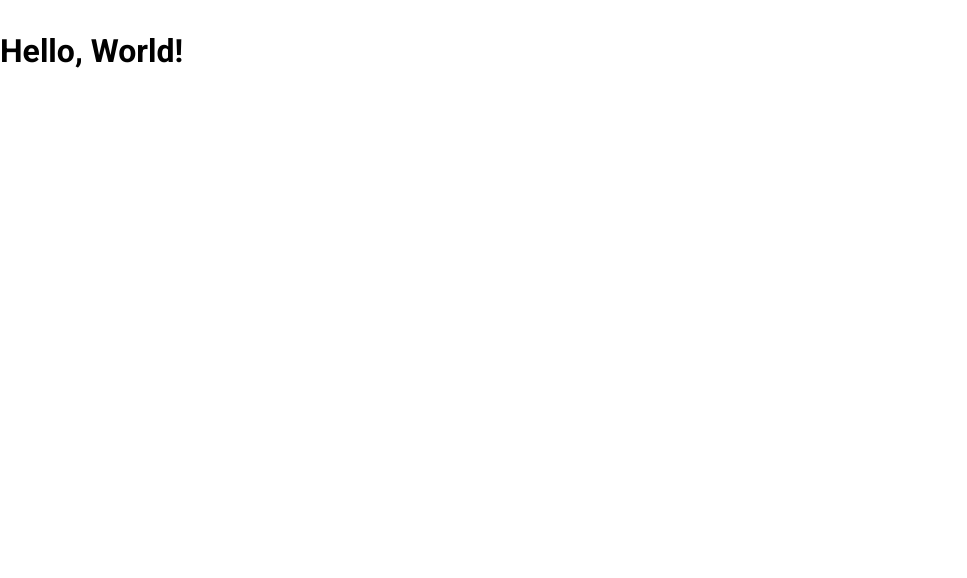
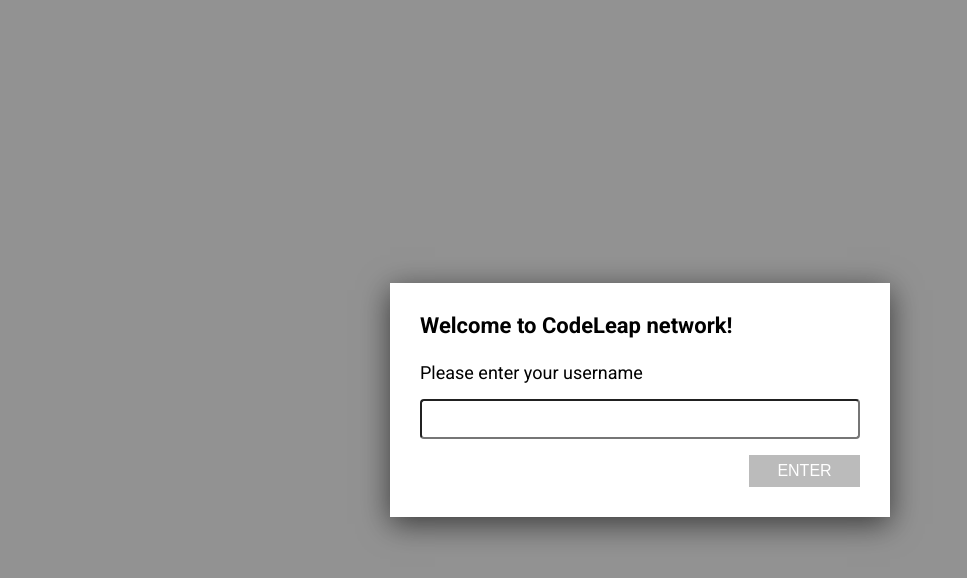
Before and after one commit to rimancete/codeleap-network, a React (Create React App) app: page / in a window 1280 px wide. Shown: the top 578 px of the page, without its empty margins (0-967 px from the left). Built offline with nearby package versions, Linux system fonts and the light colour scheme; no server answers.

Commit message:
Login page done

```diff
--- a/package.json
+++ b/package.json
@@ -16,6 +16,7 @@
     "react": "^17.0.2",
     "react-dom": "^17.0.2",
     "react-redux": "^7.2.0",
+    "react-router-dom": "^6.3.0",
     "react-scripts": "4.0.3",
     "styled-components": "^5.3.5",
     "typescript": "~4.1.5"
--- /dev/null
+++ b/src/components/LoginModal/index.tsx
@@ -0,0 +1,70 @@
+import { useState } from 'react';
+import { useNavigate } from 'react-router-dom';
+import { env } from '../../environments';
+import {
+  LoginModalContainer,
+  LoginModalBackground,
+  LoginModalContent,
+  LoginModalContentHeader,
+  LoginModalContentTitleText,
+  LoginModalContentBody,
+  LoginModalForm,
+  LoginModalFormUsernameLabel,
+  LoginModalFormUsernameInput,
+  LoginModalFormConfirmButton,
+  LoginModalFormButtonDiv,
+} from './styles';
+
+// const handleClose = async () => {
+//   document.querySelector('.modal-visible')?.classList.add('modal-hide');
+// };
+
+export function LoginModal() {
+  const [username, setUsername] = useState<string>('');
+  const navigate = useNavigate();
+
+  const handleSubmit = (e: React.FormEvent) => {
+    e.preventDefault();
+    navigate(`${env.ROUTER_UTILS.base.posts}/${username}`);
+  };
+
+  return (
+    <LoginModalContainer>
+      <LoginModalBackground
+      // onClick={handleClose}
+      // className="modal-visible"
+      >
+        <LoginModalContent
+          onClick={(e) => e.stopPropagation()}
+          width={window.innerWidth}
+        >
+          <LoginModalContentHeader>
+            <LoginModalContentTitleText>
+              Welcome to CodeLeap network!
+            </LoginModalContentTitleText>
+          </LoginModalContentHeader>
+          <LoginModalContentBody>
+            <LoginModalForm onSubmit={handleSubmit}>
+              <LoginModalFormUsernameLabel>
+                Please enter your username
+              </LoginModalFormUsernameLabel>
+              <LoginModalFormUsernameInput
+                type="text"
+                value={username}
+                onChange={(e) => setUsername(e.target.value)}
+              />
+              <LoginModalFormButtonDiv>
+                <LoginModalFormConfirmButton
+                  type="submit"
+                  disabled={!username && true}
+                >
+                  ENTER
+                </LoginModalFormConfirmButton>
+              </LoginModalFormButtonDiv>
+            </LoginModalForm>
+          </LoginModalContentBody>
+        </LoginModalContent>
+      </LoginModalBackground>
+    </LoginModalContainer>
+  );
+}
--- /dev/null
+++ b/src/components/LoginModal/styles.ts
@@ -0,0 +1,64 @@
+import styled, { css } from 'styled-components';
+
+interface LoginModalContentProps {
+  width: number;
+}
+
+export const LoginModalContainer = styled.div`
+  display: flex;
+  .modal-visible.modal-hide {
+    display: none;
+  }
+`;
+
+export const LoginModalBackground = styled.div`
+  width: 100vw;
+  height: 100vh;
+  background: ${({ theme }) => theme.colors.modalBackground};
+  position: fixed;
+  top: 0px;
+  left: 0px;
+  display: flex;
+  flex-direction: column;
+  justify-content: center;
+  align-items: center;
+`;
+
+export const LoginModalContent = styled.div<LoginModalContentProps>`
+  flex-direction: column;
+  max-width: ${(p) => (p.width < 768 ? '' : '500px')};
+  ${({ theme }) => css`
+    background: ${theme.colors.white};
+    width: 85%;
+    min-width: 288px;
+    padding: 30px;
+    box-shadow: rgba(0, 0, 0, 0.6) 0px 7px 29px 0px;
+    display: flex;
+  `}
+`;
+export const LoginModalContentHeader = styled.div`
+  display: flex;
+  align-items: left;
+`;
+
+export const LoginModalContentTitleText = styled.h1``;
+
+export const LoginModalContentBody = styled.div`
+  /* margin: 35px 0; */
+  display: flex;
+  width: 100%;
+  /* flex-direction: column;
+  justify-content: space-between; */
+`;
+export const LoginModalForm = styled.form``;
+
+export const LoginModalFormUsernameLabel = styled.p``;
+
+export const LoginModalFormUsernameInput = styled.input``;
+export const LoginModalFormButtonDiv = styled.div`
+  width: 100%;
+  display: flex;
+  justify-content: flex-end;
+  margin-top: ${({ theme }) => theme.spacings.small};
+`;
+export const LoginModalFormConfirmButton = styled.button``;
--- /dev/null
+++ b/src/environments/index.ts
@@ -0,0 +1,5 @@
+import { ROUTER_UTILS } from './router.utils';
+
+export const env = {
+  ROUTER_UTILS,
+};
--- /dev/null
+++ b/src/environments/router.utils.ts
@@ -0,0 +1,6 @@
+export const ROUTER_UTILS = {
+  base: {
+    home: '/',
+    posts: '/posts',
+  },
+};
--- a/src/index.tsx
+++ b/src/index.tsx
@@ -3,15 +3,27 @@
 import Home from './pages/Home';
 import { store } from './redux/store';
 import { Provider } from 'react-redux';
+
 import { ThemeProvider } from 'styled-components';
 import { theme } from './styles/theme';
 import { GlobalStyles } from './styles/global-styles';
+
+import { BrowserRouter, Routes, Route } from 'react-router-dom';
+import { env } from './environments';
+import { Posts } from './pages/Posts';
 
 ReactDOM.render(
   <React.StrictMode>
     <ThemeProvider theme={theme}>
       <Provider store={store}>
-        <Home />
+        <BrowserRouter>
+          <Routes>
+            <Route path={env.ROUTER_UTILS.base.home} element={<Home />} />
+            <Route path={env.ROUTER_UTILS.base.posts} element={<Posts />}>
+              <Route path={':username'} element={<Posts />} />
+            </Route>
+          </Routes>
+        </BrowserRouter>
       </Provider>
       <GlobalStyles />
     </ThemeProvider>
--- a/src/pages/Home/index.tsx
+++ b/src/pages/Home/index.tsx
@@ -1,4 +1,5 @@
 import { useState } from 'react';
+import { LoginModal } from '../../components/LoginModal';
 import { useAppDispatch, useAppSelector } from '../../redux/hooks';
 import { loadPosts } from '../../redux/reducers';
 import { store } from '../../redux/store';
@@ -11,9 +12,5 @@
     dispatch(loadPosts());
   });
 
-  return (
-    <div>
-      <h1>Hello, World!</h1>
-    </div>
-  );
+  return <LoginModal />;
 }
--- /dev/null
+++ b/src/pages/Posts/index.tsx
@@ -0,0 +1,14 @@
+import { useParams } from 'react-router-dom';
+import { HomeContainer } from './styles';
+
+export function Posts() {
+  const params = useParams();
+  const username = params.username;
+  console.log('params', username);
+
+  return (
+    <HomeContainer>
+      <h1>Posts</h1>
+    </HomeContainer>
+  );
+}
--- /dev/null
+++ b/src/pages/Posts/styles.ts
@@ -0,0 +1,3 @@
+import styled from 'styled-components';
+
+export const HomeContainer = styled.div``;
--- a/src/styles/global-styles.ts
+++ b/src/styles/global-styles.ts
@@ -21,12 +21,16 @@
 
   h1, h2, h3, h4, h5, h6 {
     font-family: ${({ theme }) => theme.font.family.default};
-    margin: ${({ theme }) => theme.spacings.large} 0;
     color: ${({ theme }) => theme.colors.primaryColor};
+  }
+  h1 {
+    font-size: ${({ theme }) => theme.font.sizes.large};
+    font-weight: 700;
   }
 
   p {
-    margin: ${({ theme }) => theme.spacings.medium} 0;
+    margin: ${({ theme }) => theme.spacings.medium} 0 ${({ theme }) =>
+  theme.spacings.small} 0;
     font-size: 1.125em;
     color: ${({ theme }) => theme.colors.primaryColor};
   }
@@ -47,28 +51,30 @@
     width: 111px;
     color: ${({ theme }) => theme.colors.white};
     cursor: pointer;
-    background: ${({ theme }) => theme.colors.primary};
-    border: 2px solid ${({ theme }) => theme.colors.primary};
-    padding: 15px 30px;
+    background: ${({ theme }) => theme.colors.primaryColor};
+    border: 2px solid ${({ theme }) => theme.colors.primaryColor};
+    padding: 5px 20px;
     font-size: ${({ theme }) => theme.font.sizes.small};
     transition: all, 0.3s;
   }
   button:hover {
-    border-color: ${({ theme }) => theme.colors.white};
+    border-color: ${({ theme }) => theme.colors.secondaryColor};
   }
 
   button:disabled {
       background: ${({ theme }) => theme.colors.mediumGray};
+      border: 2px solid transparent;
       cursor: not-allowed;
     }
 
   input[type='text']/*,[type='search']*/ {
       font-size: ${({ theme }) => theme.font.sizes.large};
       width: 100%;
-      border-radius: 5px;
+      max-width: 445px;
       padding: 5px 10px;
+      border-radius: 4px;
       &::placeholder {
-        font-size: 1em;
+        font-size: ${({ theme }) => theme.font.sizes.xsmall};
       }
   }
   /* .pressable {
@@ -81,6 +87,9 @@
   .pressable:hover {
     color: ${({ theme }) => theme.colors.secondaryColor};
   } */
+  form {
+    width: 100%;
+  }
   .icon-pressable {
     cursor: pointer;
     color: ${({ theme }) => theme.colors.primaryColor};
--- a/src/styles/theme.ts
+++ b/src/styles/theme.ts
@@ -5,16 +5,17 @@
     white: '#FFFFFF',
     mediumGray: '#BBB',
     placeholder: '#ccc',
+    modalBackground: 'rgba(119, 119, 119, 0.8)',
   },
   font: {
     family: {
       default: "'Roboto', sans-serif",
     },
     sizes: {
-      xsmall: '0.875rem', // 14px
-      small: '1rem', // 16px
-      medium: '1.125rem', // 18px
-      large: '1.375rem', // 22px
+      xsmall: '0.875em', // 14px
+      small: '1em', // 16px
+      medium: '1.125em', // 18px
+      large: '1.375em', // 22px
     },
   },
   media: {
```
Also changed, not shown: 2 other files (tests, documents, lock files or other folders).
